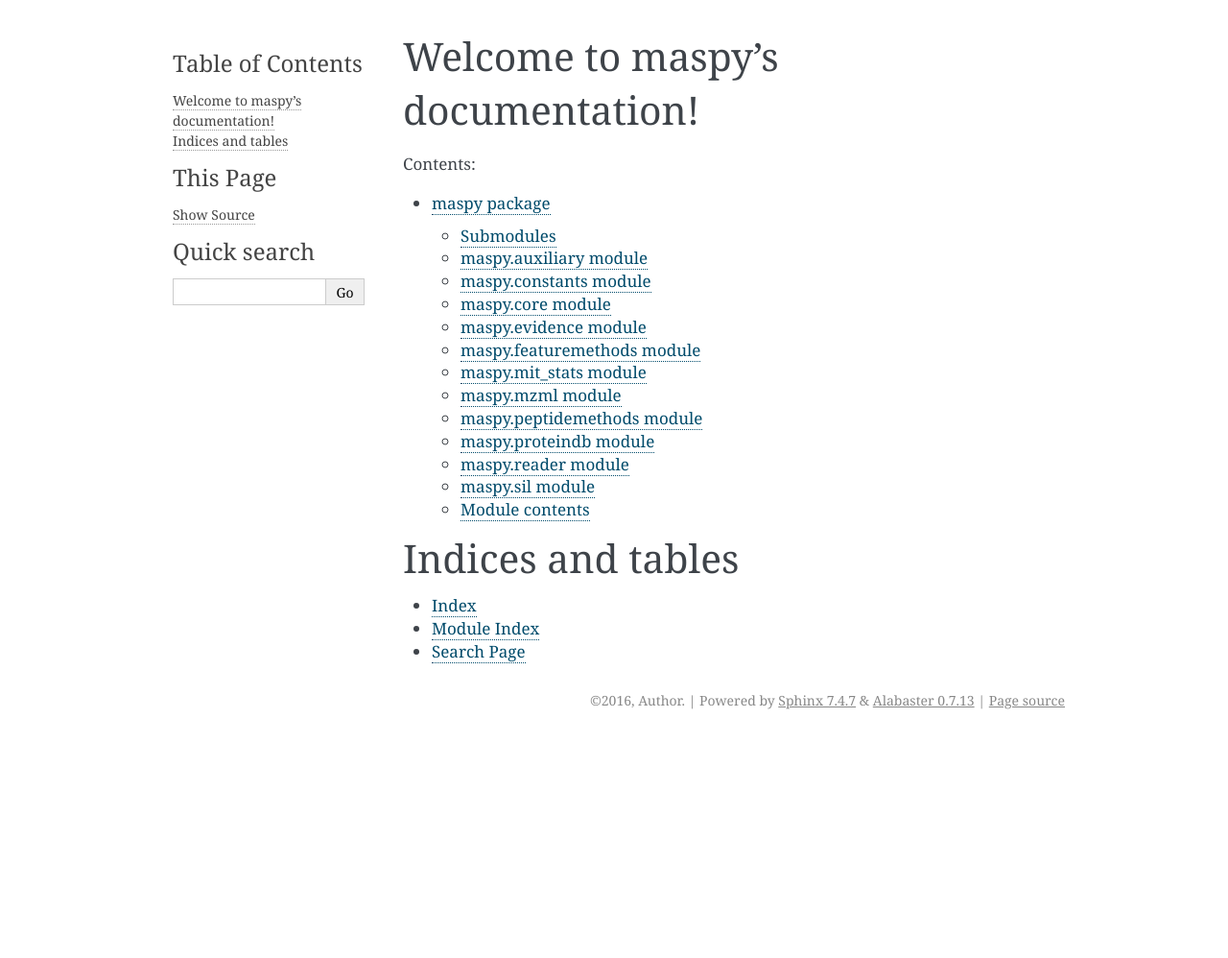
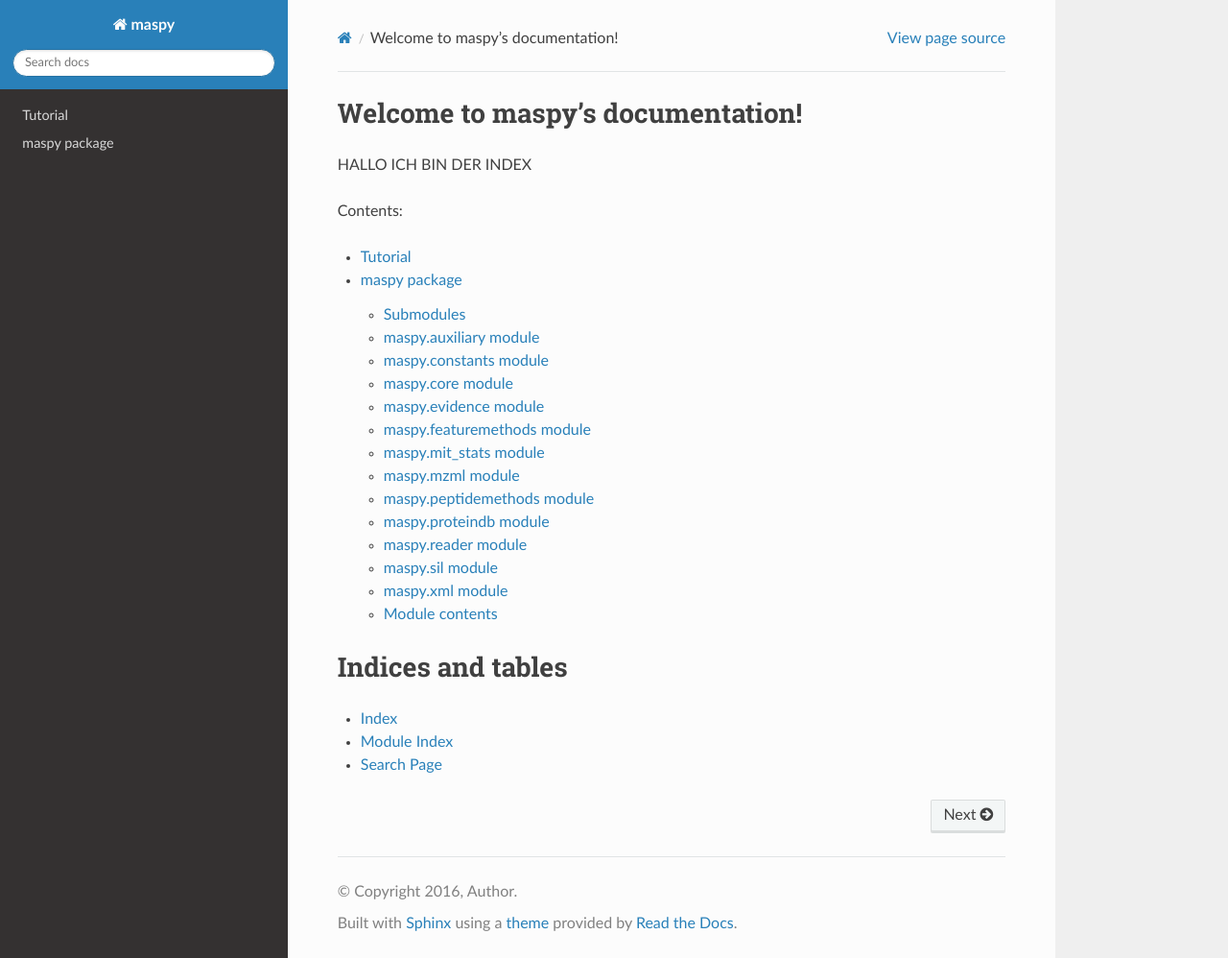
Before and after one commit to hollenstein/maspy, a Sphinx documentation site: the page built from doc/source/index.rst, in a window 1280 px wide and 998 px high. Shown: the whole window at 96% size. Built offline with Sphinx 7.4.7 and the Read the Docs theme 2.0.0, drawn with Linux system fonts in a browser that asks for light colours.

Commit message:
Example modifications.

```diff
--- a/doc/source/conf.py
+++ b/doc/source/conf.py
@@ -11,6 +11,7 @@
 #
 # All configuration values have a default; values that are commented out
 # serve to show the default.
+import sphinx_rtd_theme
 
 import sys
 import os
@@ -111,7 +112,8 @@
 
 # The theme to use for HTML and HTML Help pages.  See the documentation for
 # a list of builtin themes.
-html_theme = 'alabaster'
+html_theme = "sphinx_rtd_theme"
+# 'alabaster'
 
 # Theme options are theme-specific and customize the look and feel of a theme
 # further.  For a list of options available for each theme, see the
--- a/doc/source/index.rst
+++ b/doc/source/index.rst
@@ -6,11 +6,14 @@
 Welcome to maspy's documentation!
 =================================
 
+HALLO ICH BIN DER INDEX
+
 Contents:
 
 .. toctree::
    :maxdepth: 4
 
+   tutorial
    maspy
 
 
--- a/doc/source/maspy.rst
+++ b/doc/source/maspy.rst
@@ -92,6 +92,14 @@
     :undoc-members:
     :show-inheritance:
 
+maspy.xml module
+----------------
+
+.. automodule:: maspy.xml
+    :members:
+    :undoc-members:
+    :show-inheritance:
+
 
 Module contents
 ---------------
--- /dev/null
+++ b/doc/source/tutorial.rst
@@ -0,0 +1,3 @@
+
+Tutorial
+========
```
